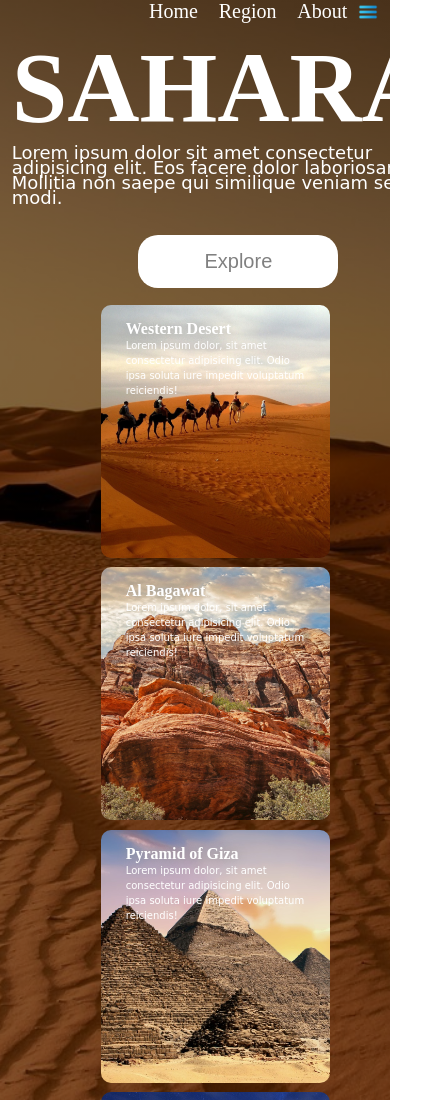
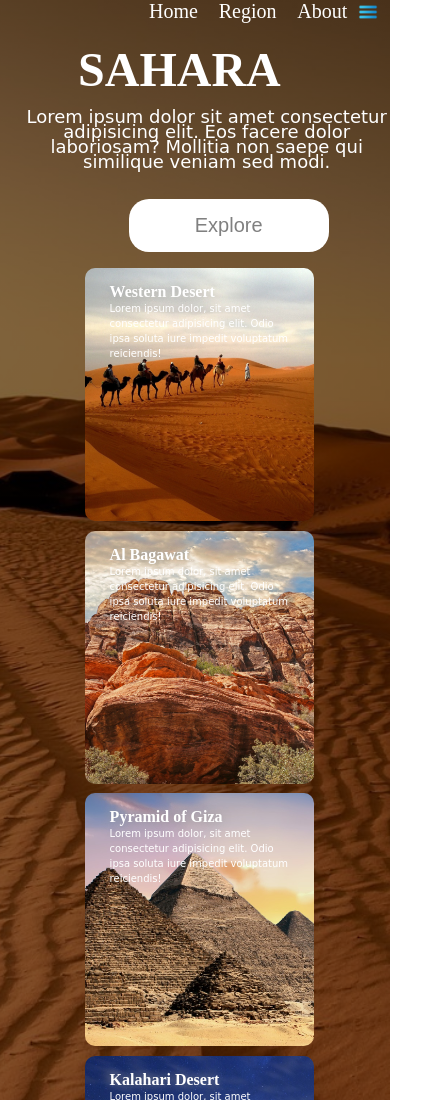
Before and after one commit to aakriti-negi/assessment, a plain HTML site: page css6/index.html in a window 390 px wide. Shown: the top 1100 px of the page, 434 px wide, since content can reach past the window. Drawn offline with Linux system fonts and the light colour scheme; a web font is replaced by a local one.

Commit message:
Update index.css

```diff
--- a/css6/index.css
+++ b/css6/index.css
@@ -43,14 +43,6 @@ nav ul li a{
     display: flex;
     align-items: center;
     justify-content: space-evenly;
-}
-.row1{
-    margin-top: 10%;
-    display: inline-flex;
-    width: 40%;
-    flex-direction: column;
-    flex-wrap: wrap;
-    height: 10%;
 }
 .column{
     flex-basis: 50%;
@@ -150,10 +142,22 @@ h4{
        height: 30vh;
    }
    button{
-       margin-left: 30%;
+       text-align:center;
+       margin-left: 30vw;
        width:200px;
        padding: 15px;
        font-size: 20px;
    }
+    h1{
+       width: 80%;
+       height: auto;
+       text-align: center;
+       padding: 3%;
+       font-size: 300%;
+
+   }
+   .row p{
+       text-align: center;
+   }
 
 }
```
